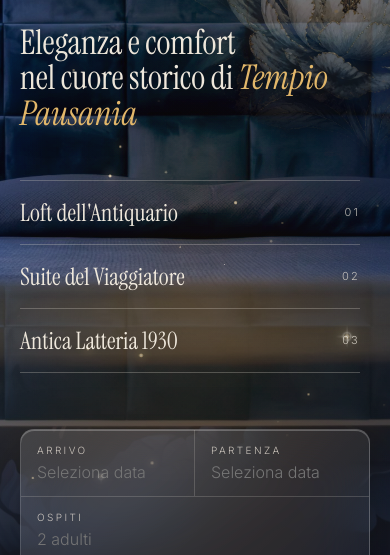
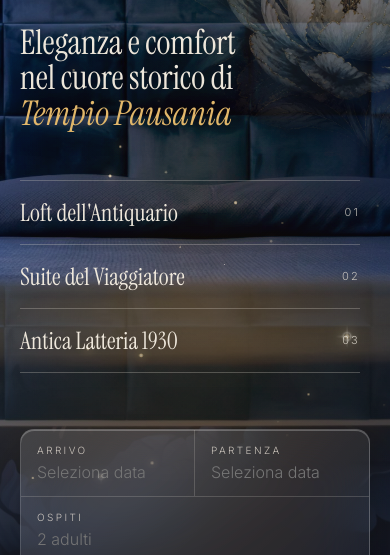
Before and after one commit to OraServizi/dimora-delle-storie, a plain HTML site: page index.html in a window 390 px wide. Shown: the part 289-844 px from the top of the page. Drawn offline with Linux system fonts and the light colour scheme.

Commit message:
Tempio Pausania sulla stessa riga nel titolo
Co-Authored-By: Claude Opus 5.5 <noreply@anthropic.com>
Claude-Session: https://claude.ai/code/session_01VGSmKkGmd9y5sprhtXWzLq

```diff
--- a/index.html
+++ b/index.html
@@ -114,7 +114,7 @@ a{color:#EFE8DC}a:hover{color:#D4A65A}
     <div style="position:relative;flex:1;display:flex;flex-wrap:wrap;align-items:flex-end;justify-content:space-between;gap:48px;padding:0 clamp(20px,4.5vw,64px) 56px">
       <div style="display:flex;flex-direction:column;gap:28px;max-width:760px">
         <img class="logoin" src="img/logo-chiaro.svg" alt="Dimora delle Storie — Casa vacanze" style="width:clamp(220px,24vw,340px);height:auto;display:block;filter:drop-shadow(0 4px 24px rgba(0,0,0,.5))">
-        <h1 class="fd" style="margin:0;font-family:'Instrument Serif',Georgia,serif;font-weight:400;font-size:clamp(34px,4.4vw,64px);line-height:1.05;letter-spacing:-.005em;text-shadow:0 2px 30px rgba(0,0,0,.5)">Eleganza e comfort<br>nel cuore storico di <em style="color:#E2B76A">Tempio Pausania</em></h1>
+        <h1 class="fd" style="margin:0;font-family:'Instrument Serif',Georgia,serif;font-weight:400;font-size:clamp(34px,4.4vw,64px);line-height:1.05;letter-spacing:-.005em;text-shadow:0 2px 30px rgba(0,0,0,.5)">Eleganza e comfort<br>nel cuore storico di <em style="color:#E2B76A;white-space:nowrap">Tempio Pausania</em></h1>
       </div>
       <ol class="fd" style="list-style:none;margin:0;padding:0;display:flex;flex-direction:column;width:min(340px,100%)">
         <li><a href="#loft" style="text-decoration:none;display:flex;justify-content:space-between;align-items:center;padding:16px 0;border-top:1px solid rgba(239,232,220,.25);min-height:44px;box-sizing:border-box"><span style="font-family:'Instrument Serif',serif;font-size:24px">Loft dell'Antiquario</span><span style="font-size:11px;letter-spacing:.2em;color:rgba(239,232,220,.75)">01</span></a></li>
```
